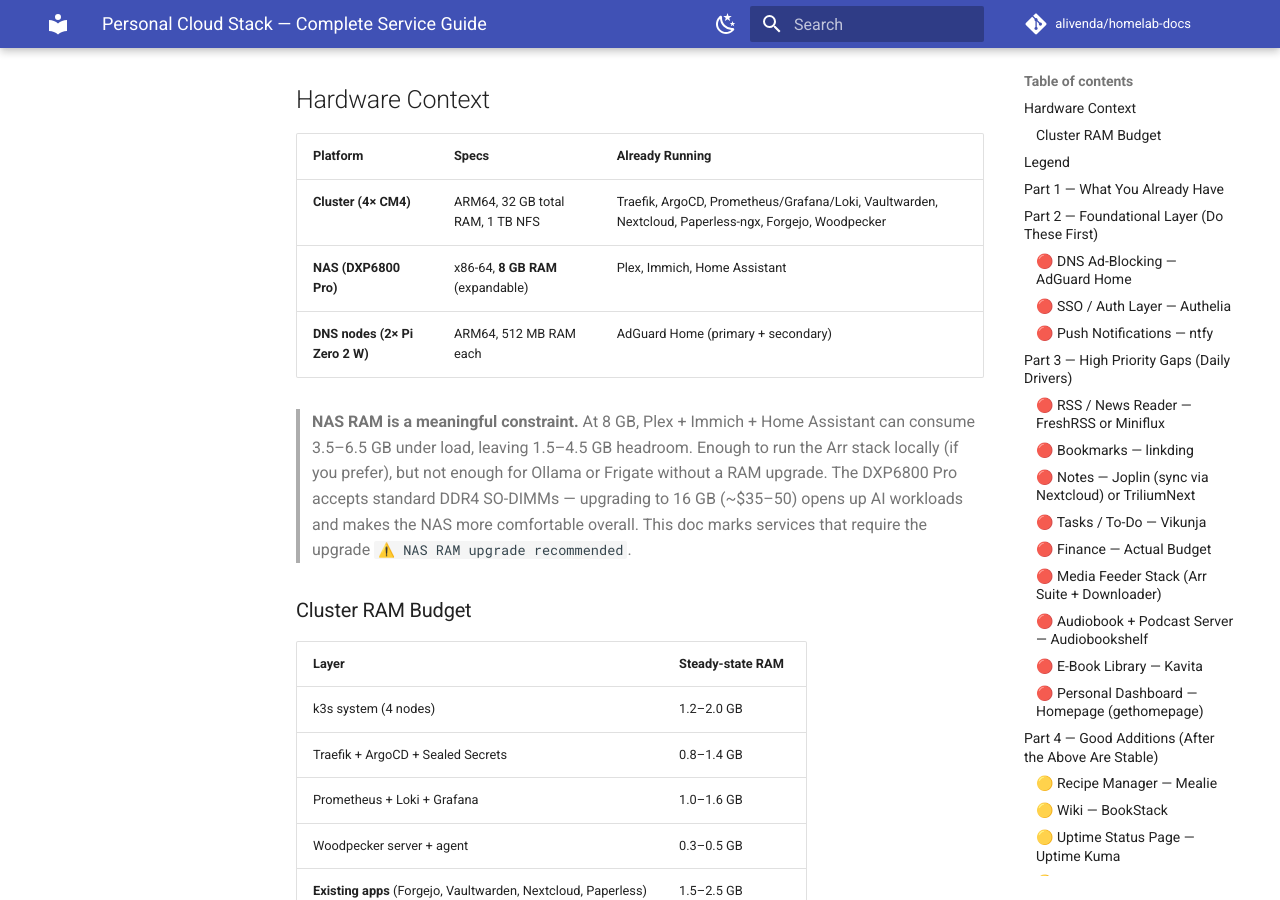
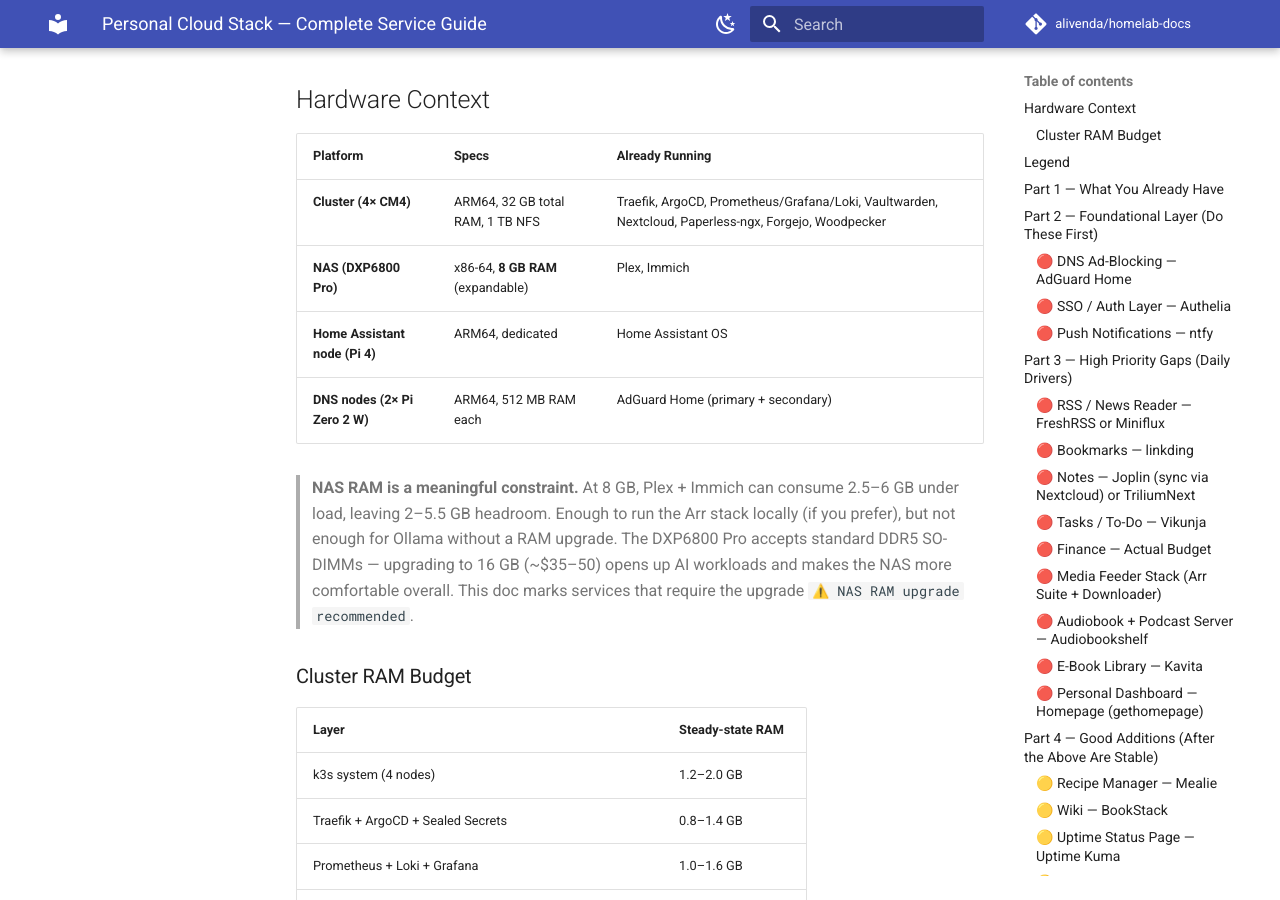
Before and after one commit to alivenda/homelab-docs, an MkDocs documentation site: the page built from docs/personal-cloud-stack.md, in a window 1280 px wide and 900 px high, scrolled down 288 px. Built offline with MkDocs 1.6.1 and Material for MkDocs 9.7.7, drawn with Linux system fonts in a browser that asks for light colours; comment, search, counter and statistics services are not loaded; some of the changed text lies outside the part shown.

Commit message:
docs(personal-cloud-stack): HA on dedicated Pi 4, surveillance via Ubiquiti Protect, fix DDR5
- Home Assistant moved from NAS to dedicated Pi 4 (HAOS)
- Cameras handled by UDM Protect + dedicated drive; Frigate removed
- NAS RAM budget updated to reflect HA no longer running there
- Correct DDR4 → DDR5 SO-DIMM for DXP6800 Pro upgrade path

```diff
--- a/docs/personal-cloud-stack.md
+++ b/docs/personal-cloud-stack.md
@@ -9,10 +9,11 @@ A comprehensive review of every awesome-selfhosted category mapped against your
 | Platform | Specs | Already Running |
 |----------|-------|-----------------|
 | **Cluster (4× CM4)** | ARM64, 32 GB total RAM, 1 TB NFS | Traefik, ArgoCD, Prometheus/Grafana/Loki, Vaultwarden, Nextcloud, Paperless-ngx, Forgejo, Woodpecker |
-| **NAS (DXP6800 Pro)** | x86-64, **8 GB RAM** (expandable) | Plex, Immich, Home Assistant |
+| **NAS (DXP6800 Pro)** | x86-64, **8 GB RAM** (expandable) | Plex, Immich |
+| **Home Assistant node (Pi 4)** | ARM64, dedicated | Home Assistant OS |
 | **DNS nodes (2× Pi Zero 2 W)** | ARM64, 512 MB RAM each | AdGuard Home (primary + secondary) |
 
-> **NAS RAM is a meaningful constraint.** At 8 GB, Plex + Immich + Home Assistant can consume 3.5–6.5 GB under load, leaving 1.5–4.5 GB headroom. Enough to run the Arr stack locally (if you prefer), but not enough for Ollama or Frigate without a RAM upgrade. The DXP6800 Pro accepts standard DDR4 SO-DIMMs — upgrading to 16 GB (~$35–50) opens up AI workloads and makes the NAS more comfortable overall. This doc marks services that require the upgrade `⚠️ NAS RAM upgrade recommended`.
+> **NAS RAM is a meaningful constraint.** At 8 GB, Plex + Immich can consume 2.5–6 GB under load, leaving 2–5.5 GB headroom. Enough to run the Arr stack locally (if you prefer), but not enough for Ollama without a RAM upgrade. The DXP6800 Pro accepts standard DDR5 SO-DIMMs — upgrading to 16 GB (~$35–50) opens up AI workloads and makes the NAS more comfortable overall. This doc marks services that require the upgrade `⚠️ NAS RAM upgrade recommended`.
 
 ### Cluster RAM Budget
 
@@ -53,7 +54,7 @@ Headroom is comfortable. OCR (Paperless) and CI builds (Woodpecker) are still th
 | File sync + Calendar + Contacts | Nextcloud ✅ | R13; also covers Notes app, Bookmarks app, Collabora |
 | Document archive | Paperless-ngx ✅ | R14 |
 | Photo/video library | Immich ✅ | R15 (NAS) |
-| Smart home hub | Home Assistant ✅ | R16 (NAS) |
+| Smart home hub | Home Assistant ✅ | R16 (dedicated Pi 4, Home Assistant OS) |
 | Password manager + TOTP | Vaultwarden ✅ | R7; also generates 2FA codes natively — no separate app needed. If you want strict separation between passwords and 2FA, [2FAuth](https://2fauth.app) is the self-hosted option. |
 | Media streaming | Plex ✅ | NAS |
 | Music streaming | Plexamp ✅ | NAS |
@@ -379,7 +380,7 @@ Every category from awesome-selfhosted, with a one-line verdict:
 | **Ticketing** | ⚪ Skip | Personal use; Forgejo issues serve this |
 | **Time Tracking** | 🟡 Kimai (~200 MB) if freelance; Wakapi for coding stats | |
 | **URL Shorteners** | 🟡 Shlink if you share links publicly | ~100 MB, PHP, ARM64 ✅ |
-| **Video Surveillance** | 🟡 Frigate | See note below |
+| **Video Surveillance** | ✅ Ubiquiti Protect (UDM + dedicated drive) | Handled at the network layer; no self-hosted NVR needed |
 | **VPN** | ✅ Tailscale | Redirects to awesome-sysadmin — solved |
 | **Web Servers** | ✅ Traefik | |
 | **Wikis** | 🟡 BookStack | See Part 4 |
@@ -404,14 +405,6 @@ If you want a self-hosted chat replacing iMessage/WhatsApp for friends/family: *
 
 If it's just for yourself: Signal is fine. Don't deploy a chat server unless you have people who'll use it.
 
-### Frigate — Video Surveillance
-
-**Frigate** (Python, Docker, MIT, ARM64 ✅) runs AI-based motion detection locally. You need:
-1. IP cameras (RTSP stream)
-2. A Coral TPU or GPU for real-time inference (CM4 lacks this; NAS may have it)
-3. Significant storage for recordings (your NFS fits)
-
-On CM4 without Coral: CPU inference only, which is slow and power-hungry. On NAS x86 without dedicated hardware: better, but still taxing. **Add Frigate only if you have cameras and are willing to add a Coral USB accelerator.**
 
 ### Collabora Online (Office Suite)
 
@@ -456,12 +449,10 @@ If starting fresh, add services in this sequence:
 At 8 GB RAM, your NAS can sustain:
 - Plex (0.5–2 GB)
 - Immich (2–4 GB)
-- Home Assistant (0.5 GB)
-- **Total: 3–6.5 GB → 1.5–4.5 GB headroom**
+- **Total: 2.5–6 GB → 2–5.5 GB headroom**
 
-The Arr stack (~1–1.5 GB total) *can* run on the NAS at 8 GB, but it will be tight during Plex transcode + Immich ML processing spikes. Running arr on the cluster (pointing to NFS) is safer and keeps the NAS headroom available. Upgrading to **16 GB DDR4 SO-DIMM** (~$35–50) makes everything comfortable and unlocks:
+The Arr stack (~1–1.5 GB total) *can* run on the NAS at 8 GB, but it will be tight during Plex transcode + Immich ML processing spikes. Running arr on the cluster (pointing to NFS) is safer and keeps the NAS headroom available. Upgrading to **16 GB DDR5 SO-DIMM** (~$35–50) makes everything comfortable and unlocks:
 - Arr stack on NAS (direct disk access, no NFS hop for downloads)
-- Frigate (if adding cameras + Coral USB)
 - Ollama with small models (Phi-3 mini, Llama 3.2 3B)
 - Jellyfin as a hardware-transcoding backup to Plex
 
```
